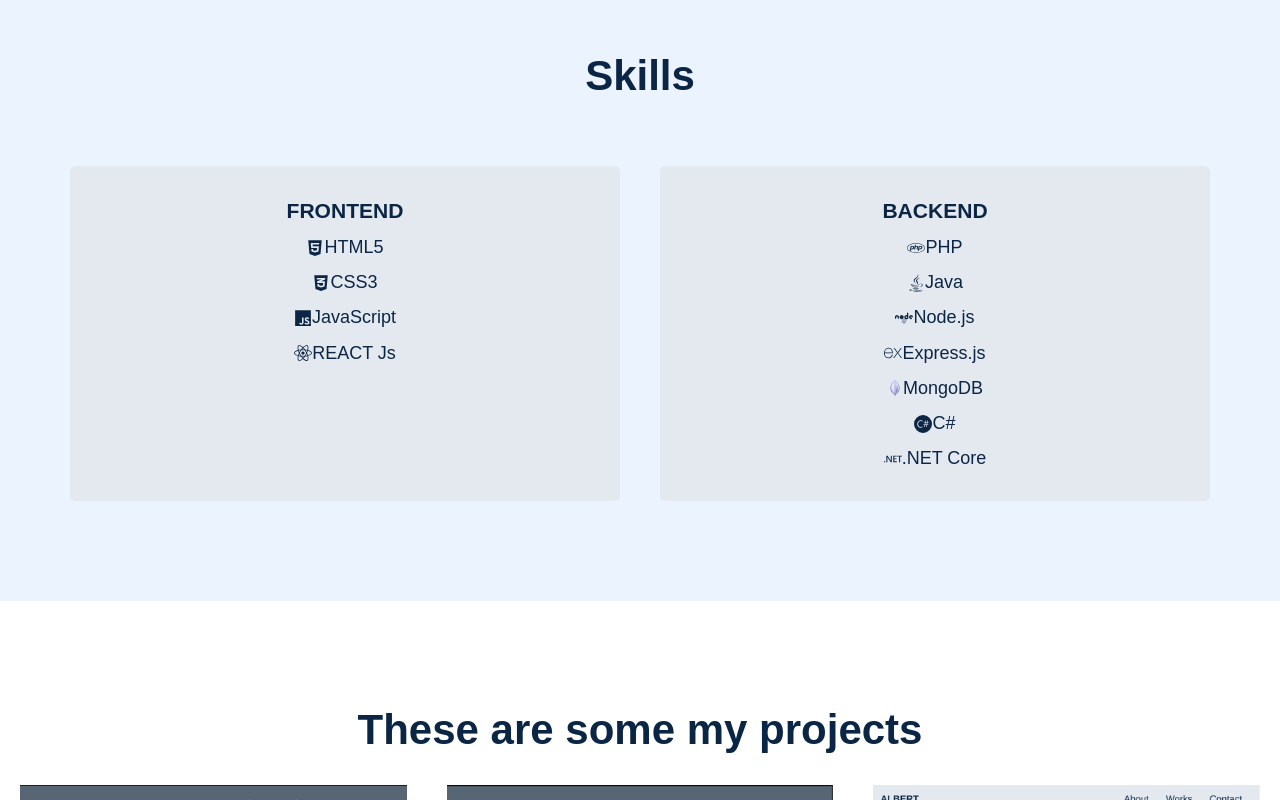
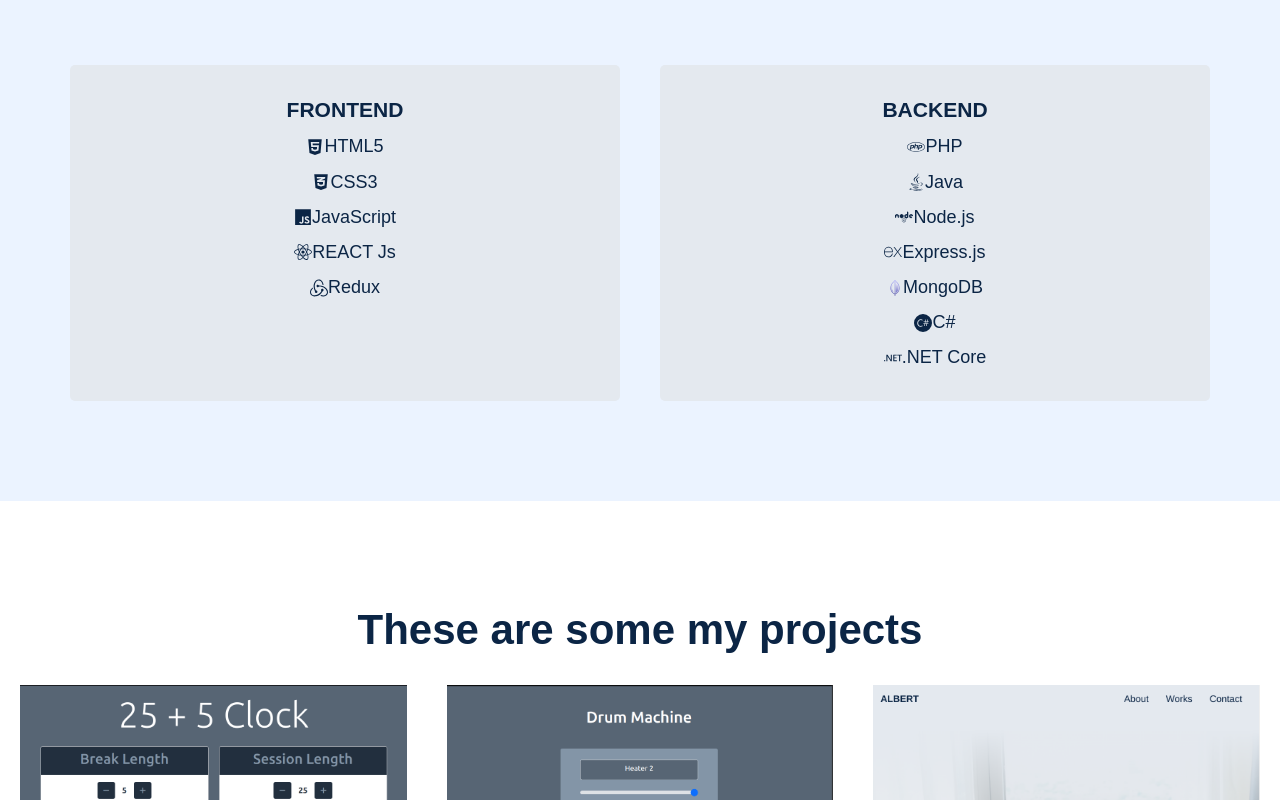
Before and after one commit to Albert4940/Portfolio-v2, a React (Create React App) app: page / in a window 1280 px wide. Shown: the part 1443-2243 px from the top of the page. Built offline with nearby package versions, Linux system fonts and the light colour scheme.

Commit message:
Add images folder

```diff
--- a/package.json
+++ b/package.json
@@ -36,5 +36,8 @@
       "last 1 firefox version",
       "last 1 safari version"
     ]
+  },
+  "devDependencies": {
+    "gh-pages": "^6.1.1"
   }
 }
--- a/src/components/About/AboutMe.jsx
+++ b/src/components/About/AboutMe.jsx
@@ -22,9 +22,9 @@
 `
 
 const AboutText = styled.div`
-width: 40%;
+width: 60%;
 margin-bottom: 10px;
-${({isDeviceMobile}) => isDeviceMobile ? ` width: 65%;` : ``}
+${({isDeviceMobile}) => isDeviceMobile ? ` width: 80%;` : ``}
 `
 //How many h1 tagssholud exists in a website put it inside global styled
 const AboutH2 = styled.h2`
--- a/src/components/Project/Project.jsx
+++ b/src/components/Project/Project.jsx
@@ -100,7 +100,7 @@
     const colors = useColor();
     const {isDeviceMobile} = useScreenSize()
 
-    const {imgSrc,title,description} = props.project
+    const {imgSrc,title,description, link} = props.project
 
     //console.log(title, " - ", CutLongDescription(description))
     return(
@@ -114,7 +114,7 @@
         //         </p>
         //     </Description>
         // </ProjectStyled>
-        <DescriptionContainer >
+        <DescriptionContainer href={link} alt="link Project">
             {/* <img  className="project-image" src={imgSrc} style={{borderRadius:"5px"}}/> */}
             <IC>
                 <img className="project-image" src={imgSrc} />
--- a/src/components/Welcome/index.jsx
+++ b/src/components/Welcome/index.jsx
@@ -1,5 +1,5 @@
 import styled from "styled-components";
-import WelcomePicture from "../../assets/welcome.jpeg";
+//import WelcomePicture from "../../../public/images/welcome.jpeg";
 import colors from "../../utils/style/colors";
 import ResumeButton from "../ResumeButton";
 
@@ -13,7 +13,7 @@
     align-items:center;
     background-color: #000;
     /*   background-image: linear-gradient(62deg, #3a3d40 0%, #181719 100%); */
-    background-image: url(${WelcomePicture});
+    background-image: url("/images/welcome.jpeg");
     background-repeat:no-repeat;
     background-size:cover;
 `
--- a/src/data/index.js
+++ b/src/data/index.js
@@ -3,7 +3,7 @@
     FaJava,FaTwitter,FaGithub, FaCodepen,
     FaLinkedin, FaAt, FaNode
     } from "react-icons/fa";
-    import { SiExpress, SiCsharp, SiDotnet } from "react-icons/si";
+    import { SiExpress, SiCsharp, SiDotnet, SiRedux } from "react-icons/si";
 import { IoLogoJavascript,IoLogoFirebase } from "react-icons/io5";
 import mongoDBICON from "../assets/icons8-mongo-db-64.png"
 
@@ -15,6 +15,7 @@
 import Random from '../assets/Random.png'
 import ECom from '../assets/E-com.png'
 import FoodDeliver from '../assets/foodDelivery.png'
+
 export const skills = [
     {
         title: "FRONTEND",
@@ -34,6 +35,10 @@
             {
                 name:"REACT Js",
                 icon:<FaReact />
+            },
+            {
+                name:"Redux",
+                icon: <SiRedux />
             }
         ]
     },
@@ -76,7 +81,7 @@
     {
         title:"25 + 5 Clock",
         description:`A dynamic React app designed to enhance focus and productivity. Tailor your work sessions with customizable 25-minute focus intervals followed by rejuvenating 5-minute breaks. Stay organized, stay motivated.`,
-        link:"",
+        link:"https://codepen.io/albert4940/full/GRBJLPv",
         imgSrc: promodoIMG,
     },
     {
@@ -86,15 +91,15 @@
         imgSrc:drumMachineIMG,
     },
     {
-        title:"JavaScript Calculator",
+        title:"Portfolio",
         description:`dolor sit amet, consectetur adipiscing elit. Sed rutrum est id neque volutpat facilisis.`,
-        link:"https://codepen.io/albert4940/full/PoBoyWg",
+        link:"https://github.com/Albert4940/Portfolio-v2",
         imgSrc:portfolioIMG,
     },
     {
         title:"Proshop eCommerce",
         description:`eCommerce platform built with the MERN stack & Redux.`,
-        link:"https://codepen.io/albert4940/full/PoBoyWg",
+        link:"https://github.com/Albert4940/proshop",
         imgSrc:ECom,
     },
     {
```
Also changed, not shown: public/images/welcome.jpeg (renamed from src/assets/welcome.jpeg), 1 other file (tests, documents, lock files or other folders).
